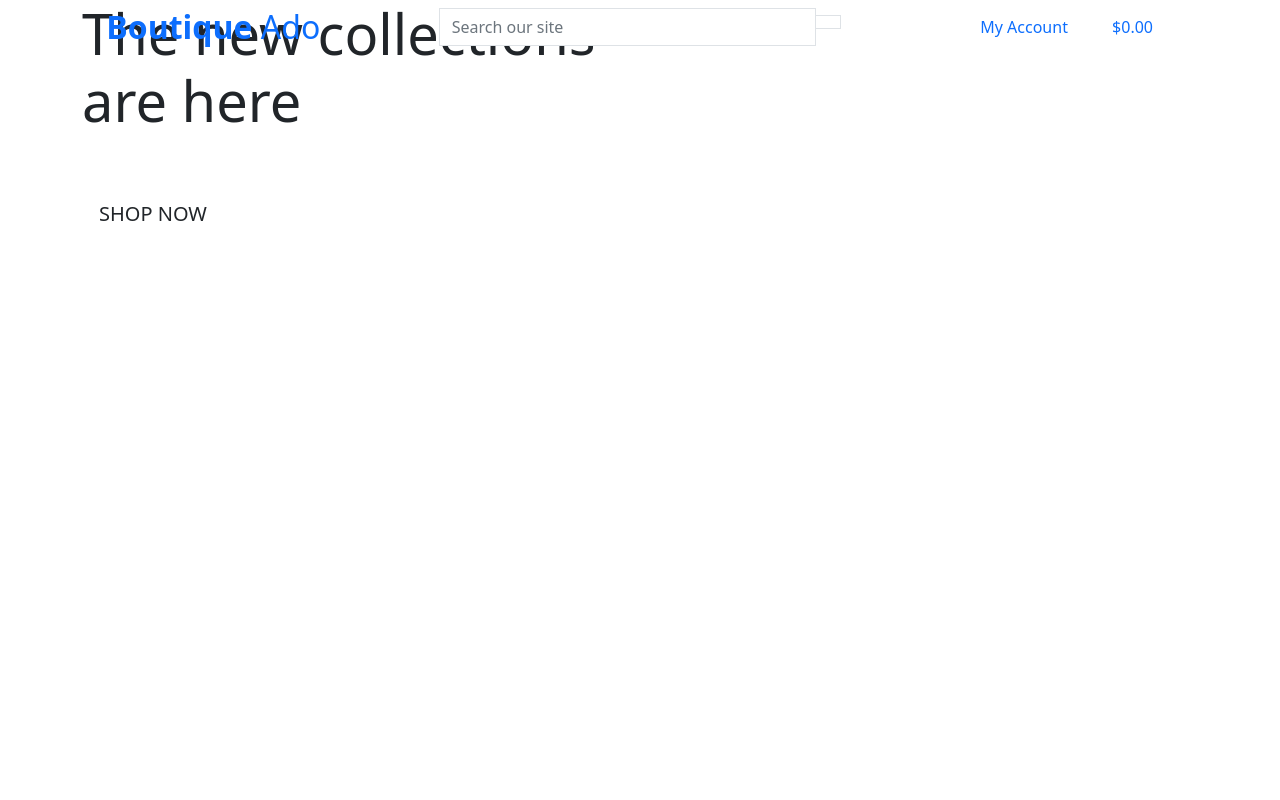
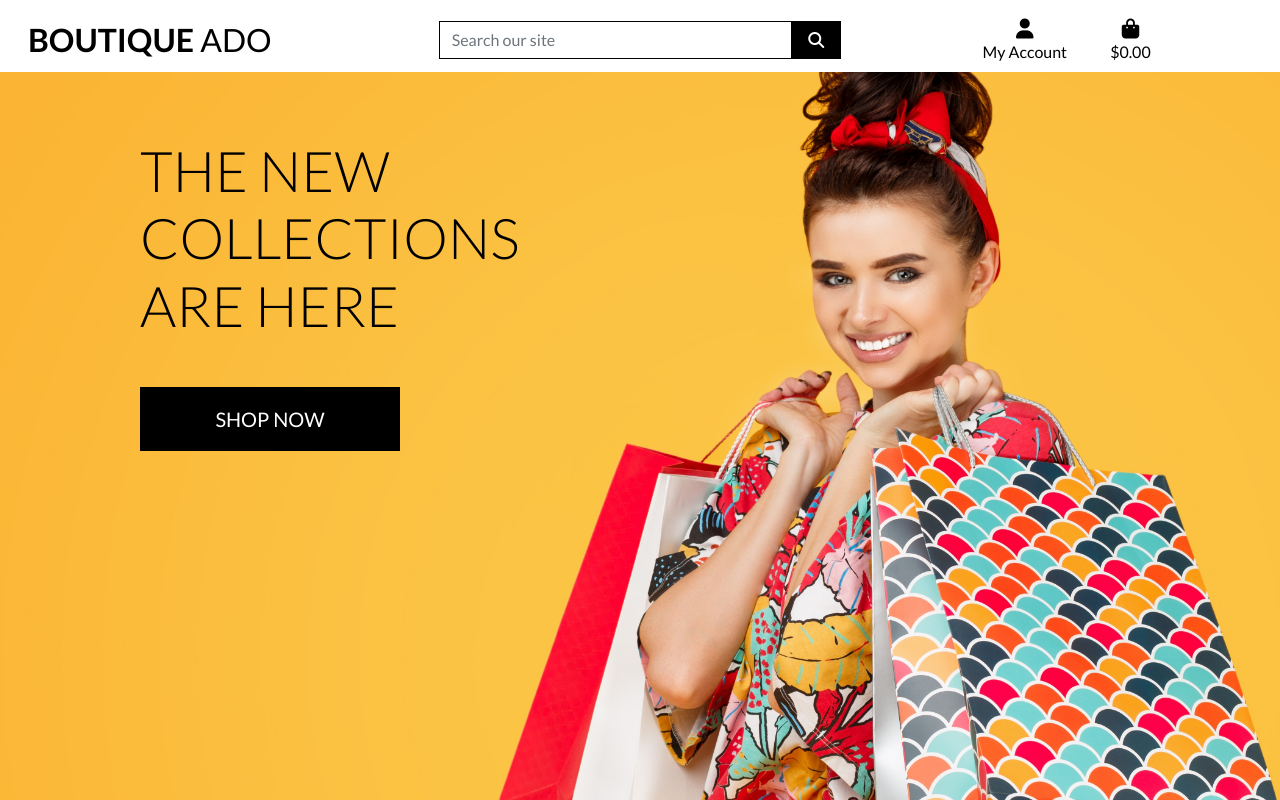
Before and after one commit to patricksingleton86/boutique_ado_v1, a Django app: page / in a window 1280 px wide. Run offline with Django 3.2, Linux system fonts and the light colour scheme; some libraries are stand-ins or nearby versions.

Commit message:
Completed homepage header and CSS

```diff
--- a/boutique_ado/settings.py
+++ b/boutique_ado/settings.py
@@ -148,3 +148,7 @@ USE_TZ = True
 # https://docs.djangoproject.com/en/3.1/howto/static-files/
 
 STATIC_URL = '/static/'
+STATICFILES_DIRS = (os.path.join(BASE_DIR, 'static'),)
+
+MEDIA_URL = '/media/'
+MEDIA_ROOT = os.path.join(BASE_DIR, 'media')
--- a/boutique_ado/urls.py
+++ b/boutique_ado/urls.py
@@ -15,9 +15,11 @@ Including another URLconf
 """
 from django.contrib import admin
 from django.urls import path, include
+from django.conf import settings
+from django.conf.urls.static import static
 
 urlpatterns = [
     path('admin/', admin.site.urls),
     path('accounts/', include('allauth.urls')),
     path('', include('home.urls')),
-]
+] + static(settings.MEDIA_URL, document_root=settings.MEDIA_ROOT)
--- /dev/null
+++ b/static/css/base.css
@@ -0,0 +1,81 @@
+html {
+    height: 100%;
+}
+
+body {
+    background: url('/media/homepage_background_cropped.jpg') no-repeat center center fixed;
+    background-size: cover;
+    height: calc(100vh - 164px);
+    color: #555;
+    font-family: 'lato';
+}
+
+/* from Bulma */
+.icon {
+    align-items: center;
+    display: inline-flex;
+    justify-content: center;
+    height: 1.5rem;
+    width: 1.5rem;
+}
+
+.logo-font {
+    text-transform: uppercase;
+}
+
+.main-logo-link {
+    width: fit-content;
+}
+
+.shop-now-button {
+    background: black;
+    color: white;
+    min-width: 260px;
+}
+
+.btn-black {
+    background: black;
+    color: white;
+}
+
+.shop-now-button:hover,
+.shop-now-button:active,
+.shop-now-button:focus,
+.btn-black:hover,
+.btn-black:active,
+.btn-black:focus {
+    background: #222;
+    color: white;
+}
+
+.text-black {
+    color: #000 !important;
+}
+
+.border-black {
+    border: 1px solid black !important;
+}
+
+/* -------------------------------- Media Queries */
+
+/* Slightly larger container on xl screens */
+@media (min-width: 1200px) {
+  .container {
+    max-width: 80%;
+  }
+}
+
+/* fixed top navbar only on medium and up */
+@media (min-width: 992px) {
+    .fixed-top-desktop-only {
+        position: fixed;
+        top: 0;
+        right: 0;
+        left: 0;
+        z-index: 1030;
+    }
+
+    .header-container {
+        padding-top: 164px;
+    }
+}
--- a/templates/base.html
+++ b/templates/base.html
@@ -21,6 +21,9 @@
     {% block corecss %}
         <!-- Bootstrap CSS -->
         <link href="https://cdn.jsdelivr.net/npm/bootstrap@5.0.0-beta2/dist/css/bootstrap.min.css" rel="stylesheet" integrity="sha384-BmbxuPwQa2lc/FVzBcNJ7UAyJxM6wuqIj61tLrc4wSX0szH/Ev+nYRRuWlolflfl" crossorigin="anonymous">
+        <link rel="preconnect" href="https://fonts.gstatic.com">
+        <link rel="stylesheet" href="https://fonts.googleapis.com/css2?family=Lato:ital,wght@0,100;0,300;0,400;0,700;0,900;1,100;1,300;1,400;1,700;1,900&display=swap">
+        <link rel="stylesheet" href="{% static 'css/base.css' %}">
     {% endblock %}
 
     {% block extra_css %}
@@ -28,15 +31,10 @@
 
 
     {% block corejs %}
-        <!-- Option 1: Bootstrap Bundle with Popper -->
+        <script src="https://kit.fontawesome.com/69d4111c84.js" crossorigin="anonymous"></script>
         <script src="https://cdn.jsdelivr.net/npm/bootstrap@5.0.0-beta2/dist/js/bootstrap.bundle.min.js" integrity="sha384-b5kHyXgcpbZJO/tY9Ul7kGkf1S0CWuKcCD38l8YkeH8z8QjE0GmW1gYU5S9FOnJ0" crossorigin="anonymous"></script>
-
-        <!-- Option 2: Separate Popper and Bootstrap JS -->
-        <!--
         <script src="https://cdn.jsdelivr.net/npm/@popperjs/core@2.6.0/dist/umd/popper.min.js" integrity="sha384-KsvD1yqQ1/1+IA7gi3P0tyJcT3vR+NdBTt13hSJ2lnve8agRGXTTyNaBYmCR/Nwi" crossorigin="anonymous"></script>
         <script src="https://cdn.jsdelivr.net/npm/bootstrap@5.0.0-beta2/dist/js/bootstrap.min.js" integrity="sha384-nsg8ua9HAw1y0W1btsyWgBklPnCUAFLuTMS2G72MMONqmOymq585AcH49TLBQObG" crossorigin="anonymous"></script>
-        -->
-
     {% endblock %}
 
     {% block extra_js %}
@@ -46,7 +44,7 @@
   </head>
   <body>
     <header class="container-fluid fixed-top">
-        <div class="row">
+        <div id="topnav" class="row bg-white pt-lg-2 d-none d-lg-flex">
             <div class="col-12 col-lg-4 my-auto py-1 py-lg-0 text-center text-lg-left">
                 <a href="{% url 'home' %}" class="nav-link main-logo-link">
                     <h2 class="logo-font text-black my-0"><strong>Boutique</strong> Ado</h2>
```
Also changed, not shown: media/homepage_background_cropped.jpg (added).
